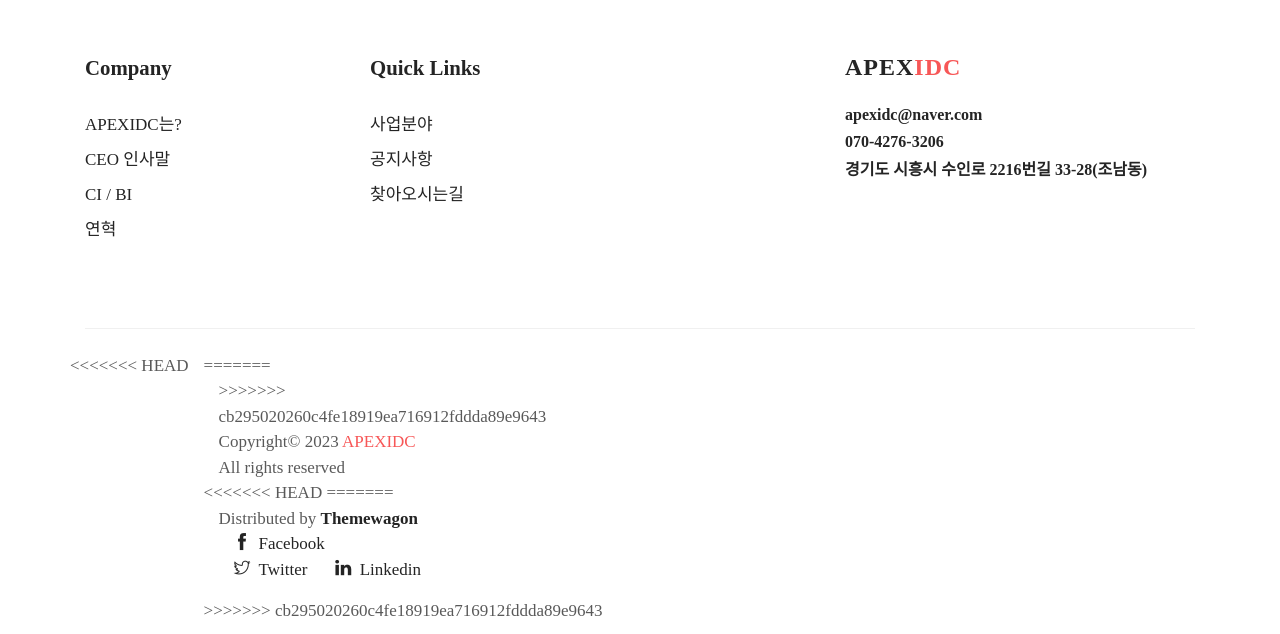
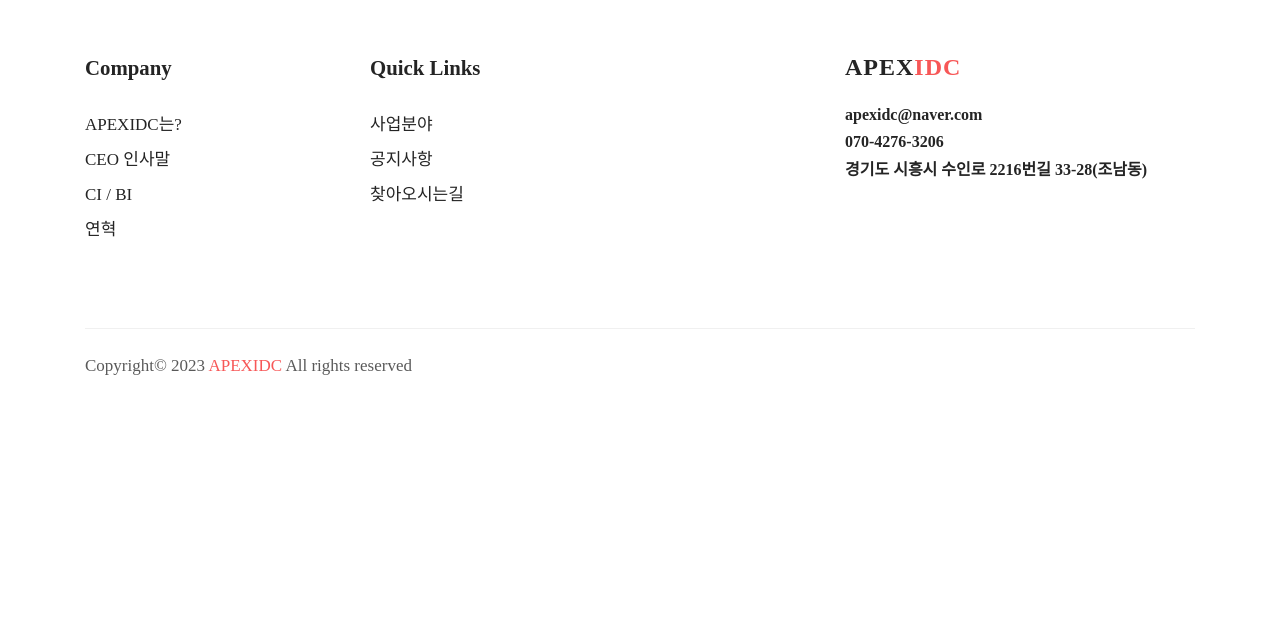
Before and after one commit to lethe295/apexidc, a plain HTML site: page blog-grid.html in a window 1280 px wide. Shown: the part 1419-2053 px from the top of the page. After the commit the page ends 1807 px from the top, so only its background shows below. Drawn offline with Linux system fonts and the light colour scheme; some packages are replaced by stand-ins of ours; a script that the page names is missing; a web font is replaced by a local one.

Commit message:
Add files via upload

```diff
--- a/blog-grid.html
+++ b/blog-grid.html
@@ -154,31 +154,12 @@
 
 		<div class="footer-btm pt-4">
 			<div class="row">
-<<<<<<< HEAD
 				<div class="col-lg-8 col-md-12 col-sm-12">
-=======
-				<div class="col-lg-4 col-md-12 col-sm-12">
->>>>>>> cb295020260c4fe18919ea716912fddda89e9643
 					<div class="copyright">
 						Copyright&copy; 2023<span class="text-color"> APEXIDC</span> All rights reserved</a>
 					</div>
 				</div>
 
-<<<<<<< HEAD
-=======
-				<div class="col-lg-4 col-md-12 col-sm-12">
-					<div class="copyright">
-					Distributed by  <a href="https://themewagon.com/" target="_blank">Themewagon</a>
-					</div>
-				</div>
-				<div class="col-lg-4 col-md-12 col-sm-12 text-left text-lg-left">
-					<ul class="list-inline footer-socials">
-						<li class="list-inline-item"><a href="https://www.facebook.com/themefisher"><i class="ti-facebook mr-2"></i>Facebook</a></li>
-						<li class="list-inline-item"><a href="https://twitter.com/themefisher"><i class="ti-twitter mr-2"></i>Twitter</a></li>
-						<li class="list-inline-item"><a href="https://www.pinterest.com/themefisher/"><i class="ti-linkedin mr-2 "></i>Linkedin</a></li>
-					</ul>
-				</div>
->>>>>>> cb295020260c4fe18919ea716912fddda89e9643
 			</div>
 		</div>
 	</div>
```
